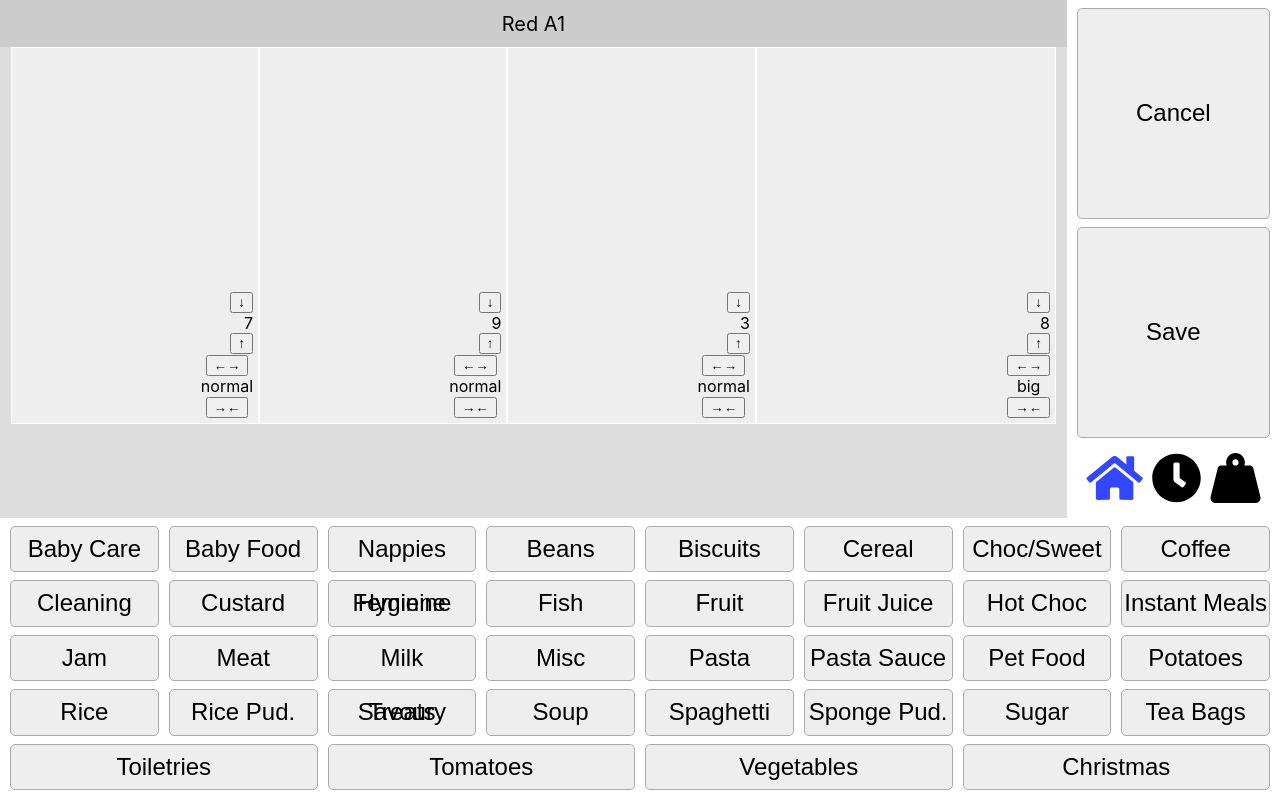
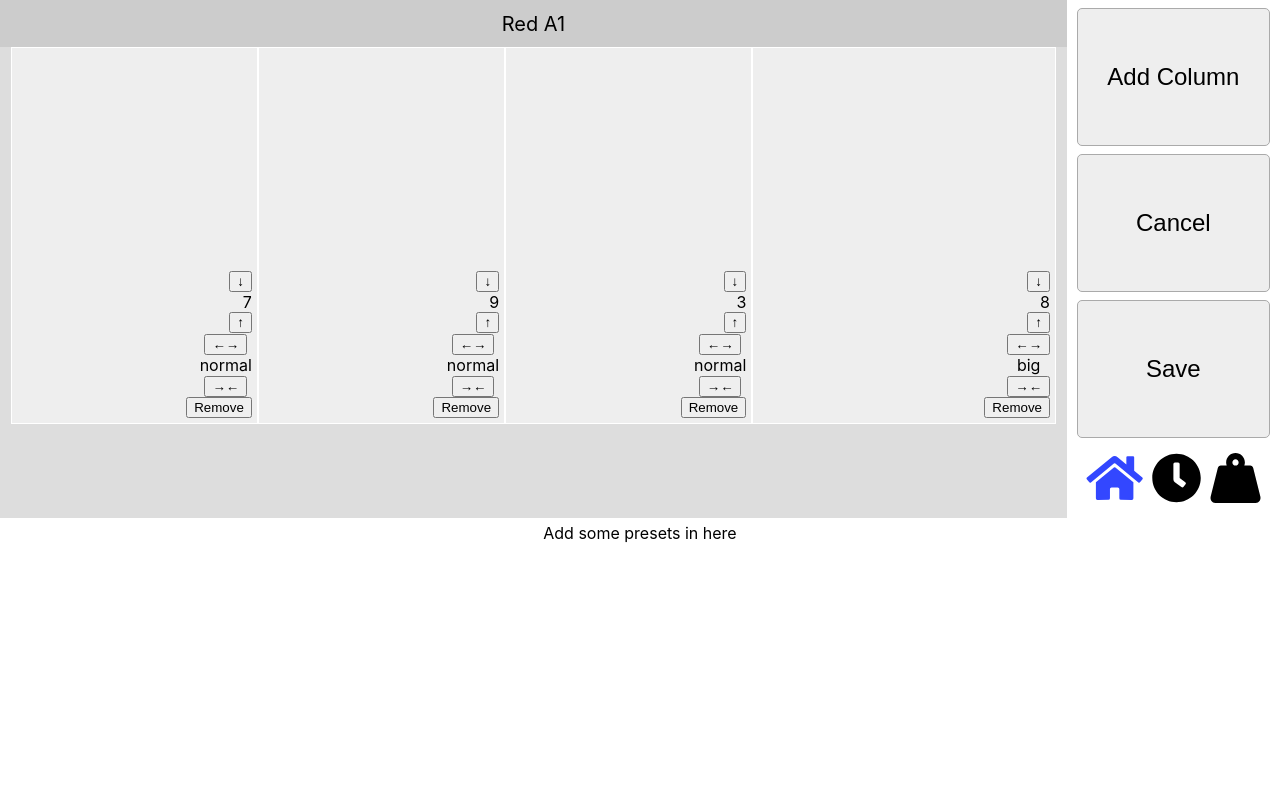
Before and after one commit to Kacper-Lubisz/TrayMaster, a React (Create React App) app: page / in a window 1280 px wide. Both pictures are taken after a click on the button "Edit Shelf". Built offline with nearby package versions, Linux system fonts and the light colour scheme.

Commit message:
More work on edit-shelf
* Implemented edit shelf keyboard
* Implemented Add and Remove column

```diff
--- a/src/BottomPanel.tsx
+++ b/src/BottomPanel.tsx
@@ -111,14 +111,17 @@ export class BottomPanel extends React.Component<BottomPanelProps, any> {
                 <Keyboard id="exp-3" buttons={this.months} gridX={3}/>
             </div>;
 
-        } else { // (this.props.keyboardState === "weight")
+        } else if (this.props.keyboardState === "weight") {
 
             return <div className="keyboard-container">
                 <Keyboard id="weight-numpad" buttons={this.numpad} gridX={3}/>
                 <Keyboard id="numpadR" buttons={this.numpadR} gridX={1}/>
             </div>;
 
+        } else { // edit shelf
+            return <div>Add some presets in here</div>;
         }
+
     }
 
     render() {
--- a/src/ShelfView.tsx
+++ b/src/ShelfView.tsx
@@ -4,7 +4,7 @@ import {SideBar} from "./SideBar";
 import {ViewPort} from "./ViewPort";
 import {BottomPanel} from "./BottomPanel";
 import "./styles/shelfview.scss";
-import {Bay, Category, Shelf, Tray, Warehouse, Zone} from "./core/MockWarehouse";
+import {Bay, Category, Column, Shelf, Tray, Warehouse, Zone} from "./core/MockWarehouse";
 import {Settings} from "./core/MockSettings";
 import {faClock, faHome, faWeightHanging} from "@fortawesome/free-solid-svg-icons";
 import {SearchPage} from "./SearchPage";
@@ -12,7 +12,7 @@ import {SearchPage} from "./SearchPage";
 /**
  * Defines possible keyboard names
  */
-export type KeyboardName = "category" | "expiry" | "weight";
+export type KeyboardName = "category" | "expiry" | "weight" | "edit-shelf";
 
 /**
  * The directions in which you can navigate
@@ -224,6 +224,17 @@ export class ShelfView extends React.Component<ShelfViewProps, ShelfViewState> {
         // throw Error("Unimplemented method stub");
     }
 
+    addColumn() {
+        this.state.currentShelf.columns.push(Column.create(
+            [],
+            this.state.currentShelf.columns.length,
+            this.state.currentShelf,
+            "normal",
+            3
+        ));
+        this.forceUpdate();
+    }
+
     /**
      * This method exists edit shelf mode
      */
@@ -265,6 +276,7 @@ export class ShelfView extends React.Component<ShelfViewProps, ShelfViewState> {
                 />
                 <SideBar
                     buttons={this.state.isEditShelf ? [
+                        {name: "Add Column", onClick: this.addColumn.bind(this)},
                         {name: "Cancel", onClick: this.exitEditShelf.bind(this)},
                         {name: "Save", onClick: this.exitEditShelf.bind(this)},
                     ] : [ // Generate sidebar buttons
@@ -291,7 +303,8 @@ export class ShelfView extends React.Component<ShelfViewProps, ShelfViewState> {
                             onClick: this.categorySelected.bind(this, category)
                         };
                     })}
-                    keyboardState={this.state.currentKeyboard}
+                    keyboardState={this.state.isEditShelf ? "edit-shelf" : this.state.currentKeyboard}
+                    //fixme move this edit state to change current keyboard
                 />
             </div>
         );
--- a/src/ViewPort.tsx
+++ b/src/ViewPort.tsx
@@ -314,6 +314,18 @@ export class ViewPort extends React.Component<ViewPortProps, ViewPortState> {
             className="column"
             key={order}
         >
+            <button onClick={() => {
+                const shelf: Shelf | undefined = column.parentShelf;
+                if (shelf) {
+                    const index = shelf.columns.indexOf(column);
+                    shelf.columns.splice(index, 1);
+                } else {
+                    throw Error("Shelf undefined");
+                }
+                this.forceUpdate();
+            }}>Remove
+            </button>
+
             <div>
                 <button onClick={() => {
                     if (column.size === "small") {
--- a/src/core/MockWarehouse.ts
+++ b/src/core/MockWarehouse.ts
@@ -594,10 +594,18 @@ export class Column implements UpperLayer {
      * @param trays - The trays to put in the column
      * @param index - The index of the column within its shelf
      * @param parentShelf - The shelf the column belongs to
+     * @param size - The column size
+     * @param maxHeight - The max number of trays that can go in this column
      * @returns The newly created column
      */
-    public static create(trays: Tray[], index?: number, parentShelf?: Shelf): Column {
-        const column: Column = new Column(generateRandomId(), index ?? -1, parentShelf);
+    public static create(
+        trays: Tray[],
+        index?: number,
+        parentShelf?: Shelf,
+        size?: ColumnSize,
+        maxHeight?: number
+    ): Column {
+        const column: Column = new Column(generateRandomId(), index ?? -1, parentShelf, size, maxHeight);
         column.trays = trays;
         for (let i = 0; i < column.trays.length; i++)
             column.trays[i].placeInColumn(i, column);
```
